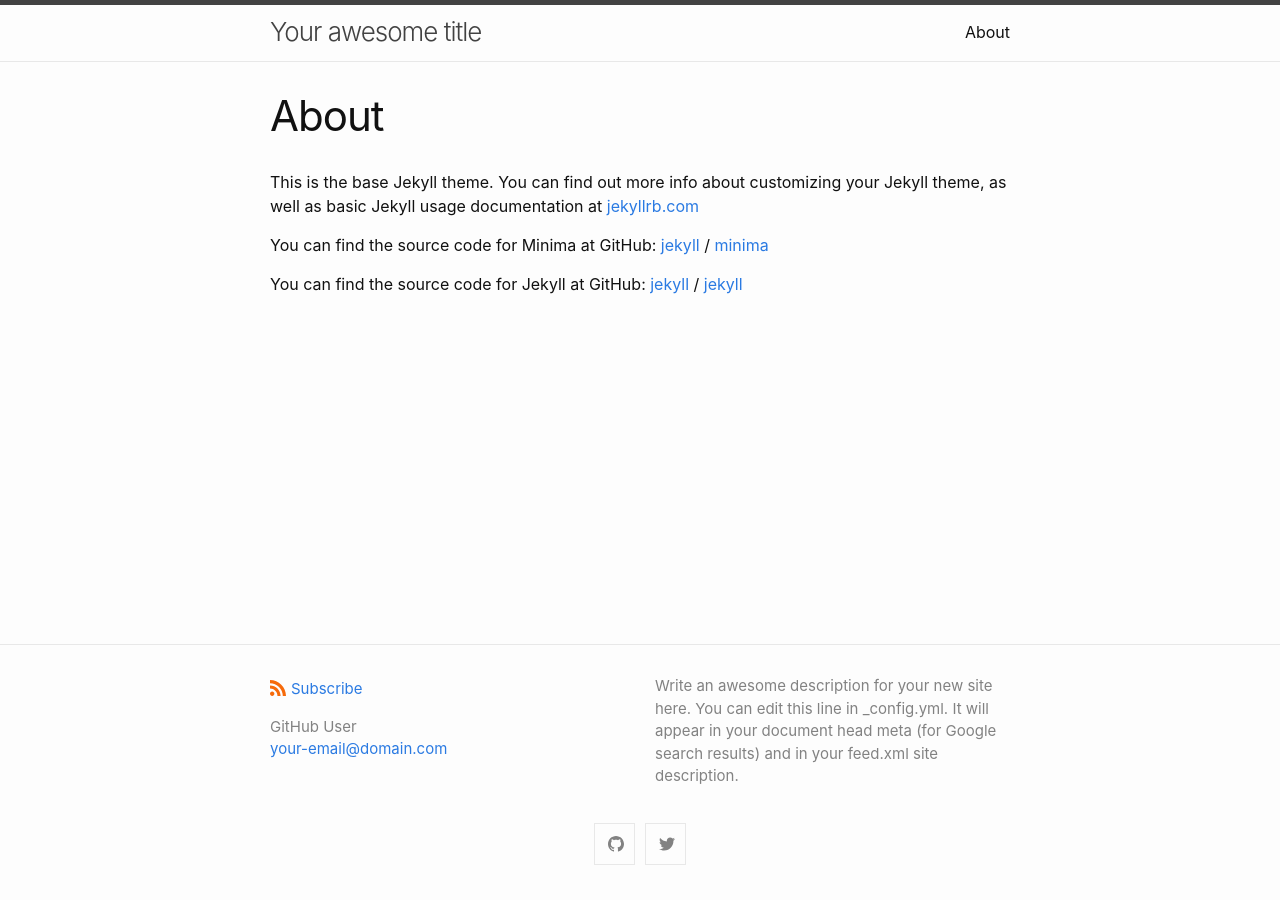
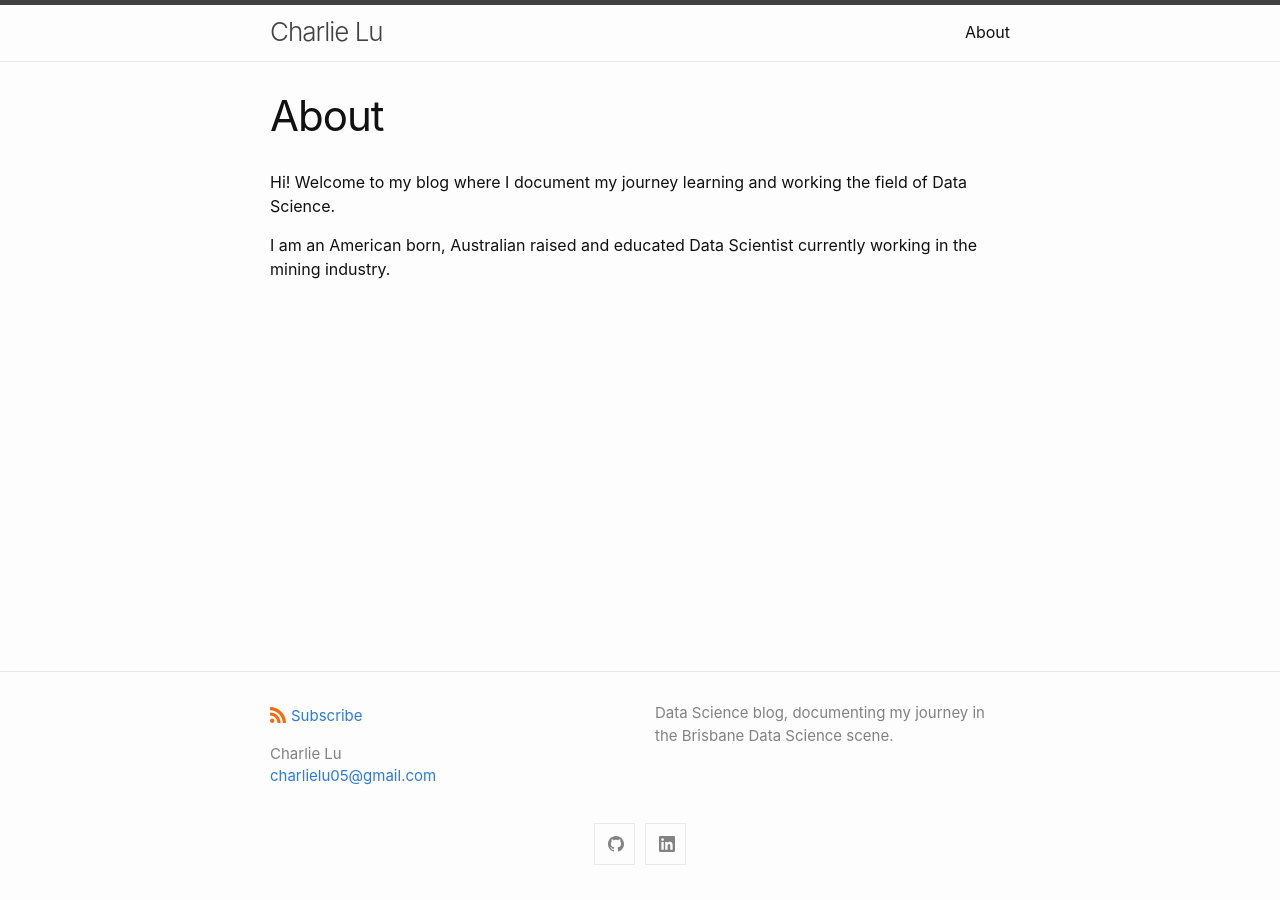
Before and after one commit to charlielu05/charlielu05.github.io, a Jekyll site: the page built from about.md, in a window 1280 px wide. Built offline with Jekyll 4.4.1, drawn with Linux system fonts in a browser that asks for light colours; nearby versions of some CDN libraries.

```diff
--- a/_config.yml
+++ b/_config.yml
@@ -1,11 +1,9 @@
-title: Your awesome title
+title: Charlie Lu
 author:
-  name: GitHub User
-  email: your-email@domain.com
+  name: Charlie Lu
+  email: charlielu05@gmail.com
 description: > # this means to ignore newlines until "show_excerpts:"
-  Write an awesome description for your new site here. You can edit this
-  line in _config.yml. It will appear in your document head meta (for
-  Google search results) and in your feed.xml site description.
+  Data Science blog, documenting my journey in the Brisbane Data Science scene.
 
 show_excerpts: false # set to true to show excerpts on the homepage
 
@@ -16,14 +14,13 @@ minima:
 
   # generate social links in footer
   social_links:
-    twitter: jekyllrb
-    github:  charlielu05
+    github: charlielu05
     # devto: jekyll
     # dribbble: jekyll
     # facebook: jekyll
     # flickr:   jekyll
     # instagram: jekyll
-    # linkedin: jekyll
+    linkedin: charlie-d-lu
     # pinterest: jekyll
     # youtube: jekyll
     # youtube_channel: UC8CXR0-3I70i1tfPg1PAE1g
@@ -56,7 +53,7 @@ header_pages:
 theme: minima
 
 plugins:
- - jekyll-feed
+- jekyll-feed
  - jekyll-seo-tag
 
 markdown: kramdown
--- a/about.md
+++ b/about.md
@@ -4,15 +4,6 @@ title: About
 permalink: /about/
 ---
 
-This is the base Jekyll theme. You can find out more info about customizing your Jekyll theme, as well as basic Jekyll usage documentation at [jekyllrb.com](https://jekyllrb.com/)
+Hi! Welcome to my blog where I document my journey learning and working the field of Data Science.
 
-You can find the source code for Minima at GitHub:
-[jekyll][jekyll-organization] /
-[minima](https://github.com/jekyll/minima)
-
-You can find the source code for Jekyll at GitHub:
-[jekyll][jekyll-organization] /
-[jekyll](https://github.com/jekyll/jekyll)
-
-
-[jekyll-organization]: https://github.com/jekyll
+I am an American born, Australian raised and educated Data Scientist currently working in the mining industry.
```
Also changed, not shown: _posts/2016-05-19-super-short-article.md (deleted, +0 -7 lines), _posts/2016-05-20-super-long-article.md (deleted, +0 -11 lines), _posts/2016-05-20-this-post-demonstrates-post-content-styles.md (deleted, +0 -115 lines), _posts/2016-05-20-welcome-to-jekyll.md (deleted, +0 -22 lines), _posts/2020-12-02-Bayesian Regression Model.md (added, +34 -0 lines), _posts/2020-12-02-Calculating the posterior for Bayesian Regression.md (renamed from _posts/2016-05-20-my-example-post.md, +7 -2 lines), assets/img/bishop-figure3.4.png (added).
